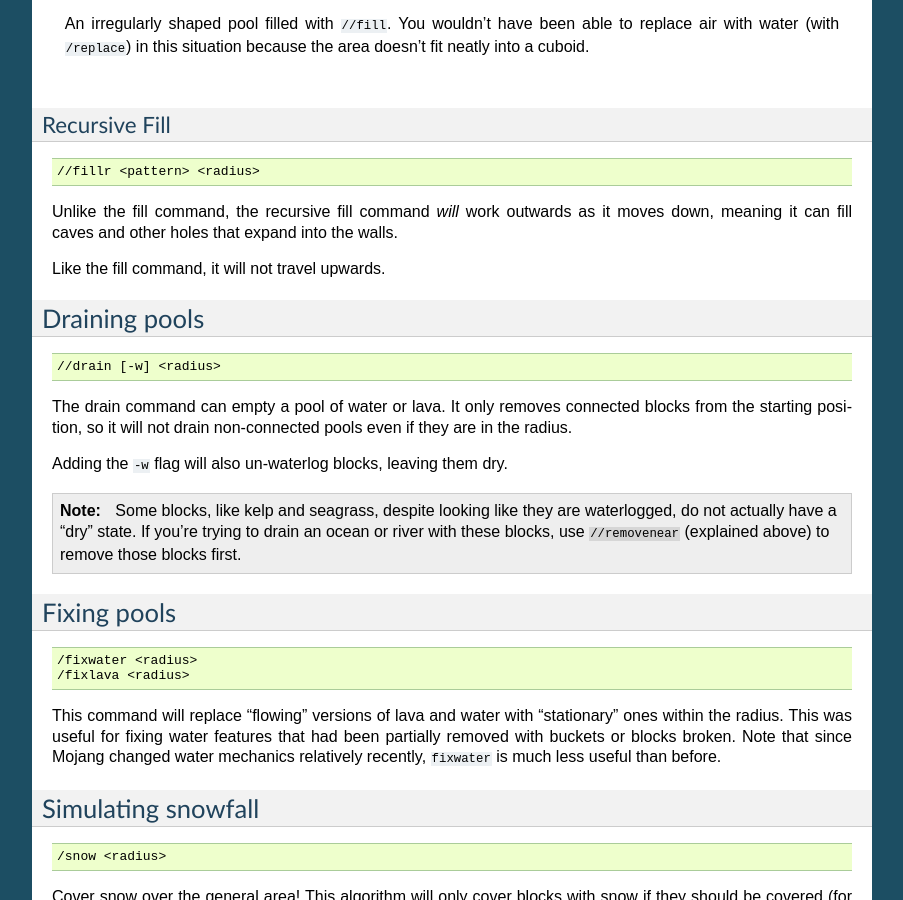
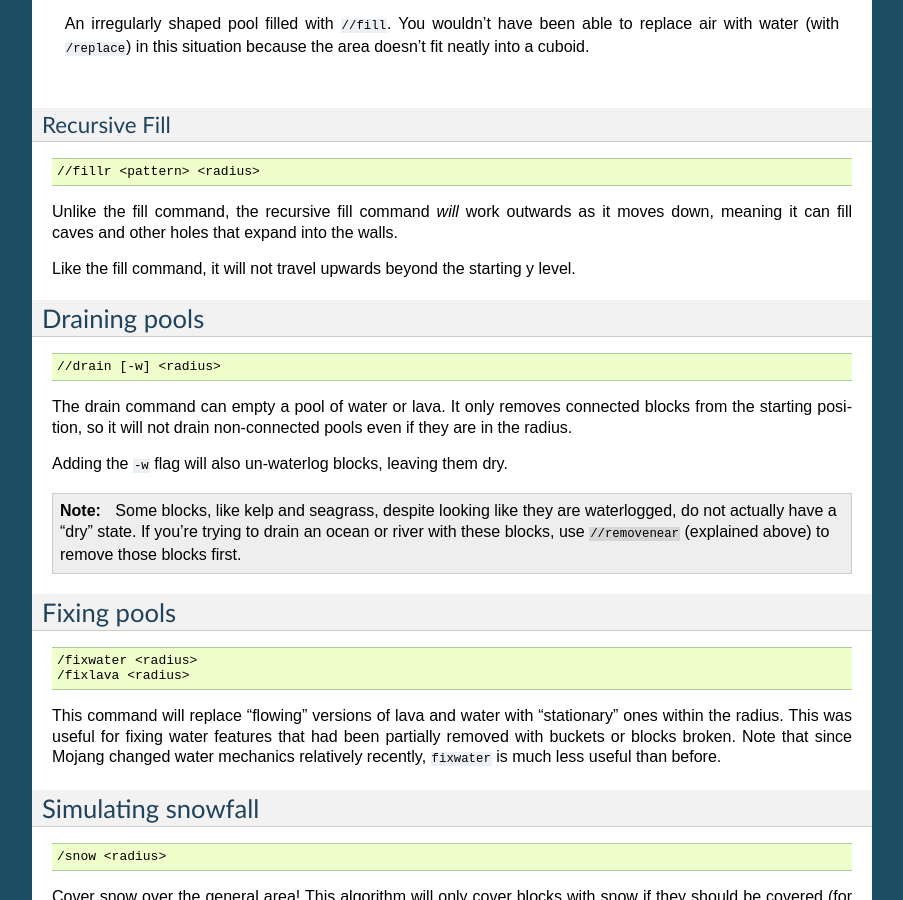
Before and after one commit to EngineHub/WorldEditDocs, a Sphinx documentation site: the page built from source/usage/utilities.rst, in a window 1280 px wide and 900 px high, scrolled down 1507 px. Shown: the whole window, without its empty margins (198-1101 px from the left). Built offline with Sphinx 7.4.7, drawn with Linux system fonts in a browser that asks for light colours.

Commit message:
Clarify the fillr upwards traversal

```diff
--- a/source/usage/utilities.rst
+++ b/source/usage/utilities.rst
@@ -55,7 +55,7 @@ Recursive Fill
 
 Unlike the fill command, the recursive fill command *will* work outwards as it moves down, meaning it can fill caves and other holes that expand into the walls.
 
-Like the fill command, it will not travel upwards.
+Like the fill command, it will not travel upwards beyond the starting y level.
 
 Draining pools
 ~~~~~~~~~~~~~~
```
